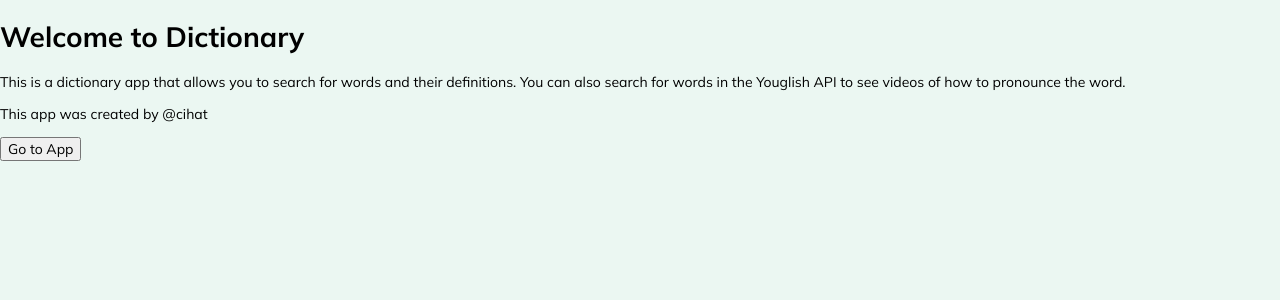
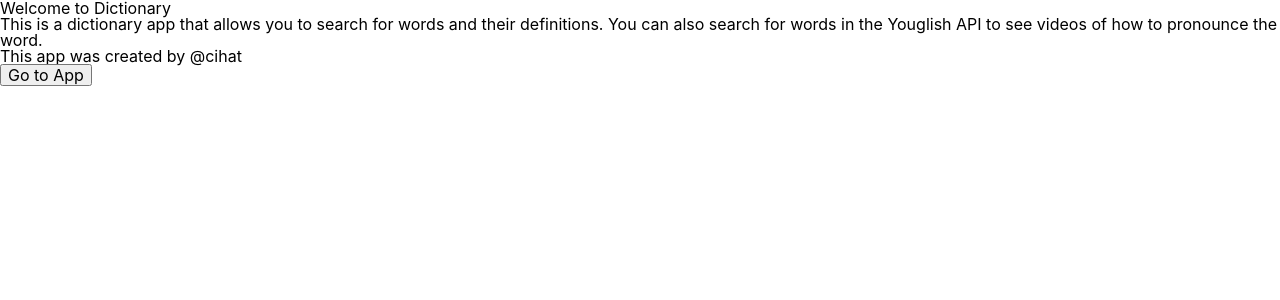
Before and after one commit to cihat/dictionary, a Vue app: page / in a window 1280 px wide. Shown: the top 300 px of the page. Built offline with nearby package versions, Linux system fonts and the light colour scheme.

Commit message:
Refactor common words components

```diff
--- a/src/App.vue
+++ b/src/App.vue
@@ -4,87 +4,23 @@ export default {}
 </script>
 
 <template>
-  <router-view />
+  <div id="app">
+    <router-view />
+  </div>
 </template>
 
 <style lang="scss">
-// Font Google
-@import url('https://fonts.googleapis.com/css2?family=Mulish:wght@300;400;500;600;700&display=swap');
-// Font Awesome
-@import url('https://cdnjs.cloudflare.com/ajax/libs/font-awesome/5.15.2/css/all.min.css');
+@import url("./assets/styles/reset.css");
 
+html,
 body {
-  font-size: 14px;
-  background: rgba(#42b883, .1);
-}
-
-html {
-  margin: auto;
+  background-color: transparent !important;
+  max-height: 100vh;
+  overscroll-behavior-y: none;
 }
 
 body {
-  font-family: 'Mulish', sans-serif;
-  -webkit-font-smoothing: antialiased;
-  -moz-osx-font-smoothing: grayscale;
+  font-family: 'Avenir Next', -apple-system, BlinkMacSystemFont, 'Segoe UI', Roboto, Oxygen, Ubuntu, Cantarell,
+    'Open Sans', 'Helvetica Neue', sans-serif;
 }
-
-//! burassı çok karlısık oldu. Tekrar yap
-
-// @media only screen and (max-width: 1036px) {
-//   .words-container {
-//     display: flex;
-//     flex-direction: column;
-//     max-height: 80vh;
-//     max-width: 50vw;
-//   }
-
-//   .get-common-words {
-//     max-width: 400px;
-//   }
-
-//   ol.carts {
-//     height: 1000px !important;
-//     max-height: 1000px;
-//     overflow-y: visible !important;
-//   }
-
-//   .words-list {
-//     max-height: 20vh;
-//     max-width: 50vw;
-//   }
-
-//   .range-api {
-//     margin-top: 2.5rem;
-//     margin-bottom: 2.5rem;
-//     border-right: 1px solid #42b883;
-//     border-top: 1px solid #42b883;
-//   }
-// }
-
-// @media only screen and (max-width: 768px) {
-//   ol.carts {
-//     // max-height: 10vh !important;
-//     width: 100% !important;
-//   }
-//   .get-common-words {
-//     border: none !important;
-//   }
-//   .range-api {
-//     border: none !important;
-//   }
-
-//   .container {
-//     display: flex;
-//     flex-direction: column;
-//     justify-content: center;
-//     align-items: center;
-//   }
-// }
-
-// @media only screen and (max-width: 968px) {
-//   #widget-1 {
-//     max-width: 400px;
-//     max-height: 300;
-//   }
-// }
 </style>
--- /dev/null
+++ b/src/assets/styles/reset.css
@@ -0,0 +1,48 @@
+/* http://meyerweb.com/eric/tools/css/reset/
+   v2.0 | 20110126
+   License: none (public domain)
+*/
+
+html, body, div, span, applet, object, iframe,
+h1, h2, h3, h4, h5, h6, p, blockquote, pre,
+a, abbr, acronym, address, big, cite, code,
+del, dfn, em, img, ins, kbd, q, s, samp,
+small, strike, strong, sub, sup, tt, var,
+b, u, i, center,
+dl, dt, dd, ol, ul, li,
+fieldset, form, label, legend,
+table, caption, tbody, tfoot, thead, tr, th, td,
+article, aside, canvas, details, embed,
+figure, figcaption, footer, header, hgroup,
+menu, nav, output, ruby, section, summary,
+time, mark, audio, video {
+	margin: 0;
+	padding: 0;
+	border: 0;
+	font-size: 100%;
+	font: inherit;
+	vertical-align: baseline;
+}
+/* HTML5 display-role reset for older browsers */
+article, aside, details, figcaption, figure,
+footer, header, hgroup, menu, nav, section {
+	display: block;
+}
+body {
+	line-height: 1;
+}
+ol, ul {
+	list-style: none;
+}
+blockquote, q {
+	quotes: none;
+}
+blockquote:before, blockquote:after,
+q:before, q:after {
+	content: '';
+	content: none;
+}
+table {
+	border-collapse: collapse;
+	border-spacing: 0;
+}
--- a/src/components/CommonWords/CommonWordsList.vue
+++ b/src/components/CommonWords/CommonWordsList.vue
@@ -1,23 +1,31 @@
 <script>
+import { mapState } from 'vuex'
+
 export default {
   name: 'CommonWordsList',
+  data() {
+    return {
+      words: [[], []],
+    }
+  },
   props: {
-    words: {
-      type: Array,
-      default: [0]['data could not be loaded.']
-    },
     randomWord: ''
+  },
+  computed: {
+    ...mapState(["dummyWords"]),
+  },
+  created() {
+    for (let word in this.dummyWords) {
+      this.words[0].push(word)
+      this.words[1].push(this.dummyWords[word])
+    }
   }
 }
 </script>
 
 <template>
   <ol class="words-list">
-    <li
-      v-for="(word, index) in 1000"
-      :key="index"
-      :class="[{ active: index === words[0].indexOf(randomWord) }]"
-    >
+    <li v-for="(word, index) in 1000" :key="index" :class="[{ active: index === words[0].indexOf(randomWord) }]">
       <span>{{ words[0][index] }}</span> :
       <span>{{ words[1][index] }}</span>
     </li>
@@ -26,6 +34,7 @@ export default {
 
 <style scoped lang="scss">
 @import '../../styles/mixins/_mixins.scss';
+
 .container {
   padding: 0;
   text-align: left;
@@ -34,6 +43,7 @@ export default {
   height: 100%;
   width: 100%;
   min-width: 300px;
+
   @include respond-above(md) {
     min-width: 300px;
   }
@@ -49,13 +59,16 @@ export default {
       line-height: 1.25rem;
       letter-spacing: 0.75px;
       border-bottom: 0.5px solid rgb(32, 216, 136);
+
       span {
         font-weight: 600;
         font-size: 1rem;
       }
+
       &:first-child {
         margin-top: 1rem;
       }
+
       margin: auto auto auto 1rem;
     }
   }
--- a/src/components/CommonWords/CommonWordsRange.vue
+++ b/src/components/CommonWords/CommonWordsRange.vue
@@ -1,5 +1,5 @@
 <script>
-import getWords from '@/data/words.json'
+import { mapState } from 'vuex'
 import CommonWordsHide from '@/components/CommonWords/CommonWordsHide'
 
 export default {
@@ -13,13 +13,15 @@ export default {
       intervalFinish: 1000
     }
   },
+  computed: {
+    ...mapState(["dummyWords"]),
+  },
   components: {
     CommonWordsHide
   },
   methods: {
     getRandomWord() {
       let getTurkishIndex
-      console.log(this.randomWordEnglish)
       if (
         (this.intervalStarting <= 0 && this.intervalStarting >= 1000) ||
         (this.intervalFinish <= 0 && this.intervalFinish >= 1000)
@@ -30,11 +32,11 @@ export default {
       }
       this.randomWordEnglish =
         this.words[0][
-          Math.floor(
-            Math.random() *
-              (this.intervalFinish - Number(this.intervalStarting)) +
-              Number(this.intervalStarting)
-          )
+        Math.floor(
+          Math.random() *
+          (this.intervalFinish - Number(this.intervalStarting)) +
+          Number(this.intervalStarting)
+        )
         ]
       this.words[0].filter((word, index) => {
         if (word === this.randomWordEnglish) {
@@ -49,9 +51,9 @@ export default {
     }
   },
   created() {
-    for (let word in getWords) {
+    for (let word in this.dummyWords) {
       this.words[0].push(word)
-      this.words[1].push(getWords[word])
+      this.words[1].push(this.dummyWords[word])
     }
   }
 }
@@ -62,34 +64,15 @@ export default {
     <div class="inputRange">
       <span>Please enter a initial value</span>
       <output id="amount" name="amount" for="rangeInput">0</output>
-      <input
-        type="range"
-        v-model="intervalStarting"
-        placeholder="Please enter a initial value"
-        min="0"
-        max="1000"
-        oninput="amount.value=rangeInput.value"
-        id="rangeInput"
-        name="rangeInput"
-      />
+      <input type="range" v-model="intervalStarting" placeholder="Please enter a initial value" min="0" max="1000"
+        oninput="amount.value=rangeInput.value" id="rangeInput" name="rangeInput" />
       <span>Please enter a end value</span>
       <output id="amount2" name="amount2" for="rangeInput2">1000</output>
-      <input
-        type="range"
-        v-model="intervalFinish"
-        placeholder="Please enter a end value"
-        max="1000"
-        min="0"
-        oninput="amount2.value=rangeInput2.value"
-        id="rangeInput2"
-        name="rangeInput2"
-      />
+      <input type="range" v-model="intervalFinish" placeholder="Please enter a end value" max="1000" min="0"
+        oninput="amount2.value=rangeInput2.value" id="rangeInput2" name="rangeInput2" />
       <button class="reminder_button" @click="getRandomWord">Reminder</button>
     </div>
-    <CommonWordsHide
-      :randomWordEnglish="randomWordEnglish"
-      :randomWordTurkish="randomWordTurkish"
-    />
+    <CommonWordsHide :randomWordEnglish="randomWordEnglish" :randomWordTurkish="randomWordTurkish" />
   </div>
 </template>
 
@@ -101,20 +84,24 @@ export default {
   border-radius: 50px;
   // min-width: 30vw;
   margin-bottom: 0.5rem;
+
   .area {
     display: flex;
     justify-content: center;
     align-items: center;
     margin-bottom: 1rem;
+
     span {
       font-size: 2rem;
       text-transform: lowercase;
     }
+
     i {
       font-size: 3rem;
       margin: auto 1rem;
     }
   }
+
   button.reminder_button {
     width: 8rem;
     font-size: 1rem;
@@ -131,6 +118,7 @@ export default {
       color: #fff;
     }
   }
+
   .inputRange {
     display: flex;
     flex-direction: column;
@@ -138,6 +126,7 @@ export default {
     justify-content: center;
     padding: 0.3rem;
     width: 100%;
+
     input {
       width: 100%;
       min-width: 300px;
@@ -160,9 +149,11 @@ input[type=range] {
   margin: 10px 0;
   width: 100%;
 }
+
 input[type=range]:focus {
   outline: none;
 }
+
 input[type=range]::-webkit-slider-runnable-track {
   width: 100%;
   height: 10px;
@@ -173,6 +164,7 @@ input[type=range]::-webkit-slider-runnable-track {
   border-radius: 5px;
   border: 1px solid #000000;
 }
+
 input[type=range]::-webkit-slider-thumb {
   box-shadow: 1px 1px 1px #000000;
   border: 1px solid #000000;
@@ -184,9 +176,11 @@ input[type=range]::-webkit-slider-thumb {
   -webkit-appearance: none;
   margin-top: -11px;
 }
+
 input[type=range]:focus::-webkit-slider-runnable-track {
   background: #42b883;
 }
+
 input[type=range]::-moz-range-track {
   width: 100%;
   height: 10px;
@@ -197,6 +191,7 @@ input[type=range]::-moz-range-track {
   border-radius: 5px;
   border: 1px solid #000000;
 }
+
 input[type=range]::-moz-range-thumb {
   box-shadow: 1px 1px 1px #000000;
   border: 1px solid #000000;
@@ -206,6 +201,7 @@ input[type=range]::-moz-range-thumb {
   background: #FFFFFF;
   cursor: pointer;
 }
+
 input[type=range]::-ms-track {
   width: 100%;
   height: 10px;
@@ -215,18 +211,21 @@ input[type=range]::-ms-track {
   border-color: transparent;
   color: transparent;
 }
+
 input[type=range]::-ms-fill-lower {
   background: #42b883;
   border: 1px solid #000000;
   border-radius: 10px;
   box-shadow: 1px 1px 1px #000000;
 }
+
 input[type=range]::-ms-fill-upper {
   background: #42b883;
   border: 1px solid #000000;
   border-radius: 10px;
   box-shadow: 1px 1px 1px #000000;
 }
+
 input[type=range]::-ms-thumb {
   margin-top: 1px;
   box-shadow: 1px 1px 1px #000000;
@@ -237,9 +236,11 @@ input[type=range]::-ms-thumb {
   background: #FFFFFF;
   cursor: pointer;
 }
+
 input[type=range]:focus::-ms-fill-lower {
   background: #42b883;
 }
+
 input[type=range]:focus::-ms-fill-upper {
   background: #42b883;
 }
--- a/src/components/CommonWords/index.vue
+++ b/src/components/CommonWords/index.vue
@@ -1,5 +1,4 @@
 <script>
-import getWords from '@/data/words.json'
 import Youglish from '@/components/Youglish'
 import CommonWordsList from '@/components/CommonWords/CommonWordsList'
 import CommonWordsRange from '@/components/CommonWords/CommonWordsRange'
@@ -22,12 +21,6 @@ export default {
   props: {
     randomEnglishWord: String
   },
-  created() {
-    for (let word in getWords) {
-      this.words[0].push(word)
-      this.words[1].push(getWords[word])
-    }
-  },
   methods: {
     randomWord(random) {
       this.randomWordEnglish = random.word
@@ -44,7 +37,7 @@ export default {
     <div class="container">
       <div class="words-container grid">
         <div class="wrapper col col-12 col-sm-6 col-md-5">
-          <CommonWordsList :words="words" :randomWord="randomWordEnglish" />
+          <CommonWordsList :randomWord="randomWordEnglish" />
         </div>
         <div class="range-api col col-12 col-sm-6 col-md-7">
           <CommonWordsRange @randomWord="randomWord" />
@@ -63,6 +56,7 @@ export default {
   border-radius: 5px;
   width: inherit;
   margin-bottom: 1rem;
+
   .words-container {
     display: flex;
     max-height: 95vh;
--- a/src/main.js
+++ b/src/main.js
@@ -2,6 +2,7 @@ import { createApp } from 'vue'
 import App from './App.vue'
 import router from './router'
 import store from './store'
+
 // Global CSS
 // import './styles/index.scss'
 
--- /dev/null
+++ b/src/views/App.vue
@@ -0,0 +1,41 @@
+<script>
+// @ is an alias to /src
+import CommonWords from '@/components/CommonWords'
+import Search from '@/components/Search'
+
+export default {
+  name: 'app',
+  data() {
+    return {
+      searchWord: null
+    }
+  },
+  components: {
+    CommonWords,
+    Search
+  },
+  methods: {
+    searchRandomWord(word) {
+      this.searchWord = word.word
+    }
+  }
+}
+</script>
+
+<template>
+  <div class="wrapper">
+    <div class="grid grid-center">
+      <Search :randomData="searchWord" class="col col-12 col-md-4" />
+      <CommonWords class="get-common-words col col-12 col-md-8" @randomWord="searchRandomWord" />
+    </div>
+  </div>
+</template>
+
+<style scoped lang="scss">
+#app {
+  .wrapper {
+    margin: auto;
+    margin: 16px;
+  }
+}
+</style>
```
Also changed, not shown: 1 other file (tests, documents, lock files or other folders).
